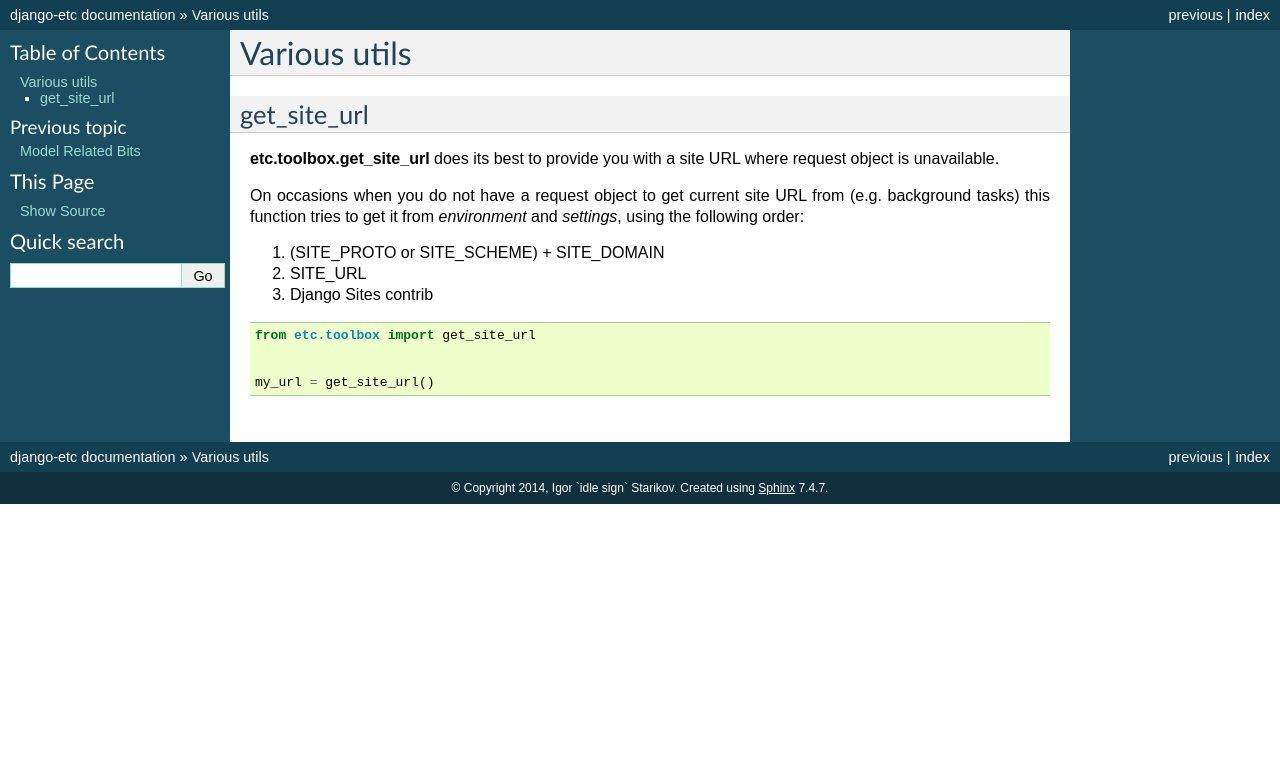
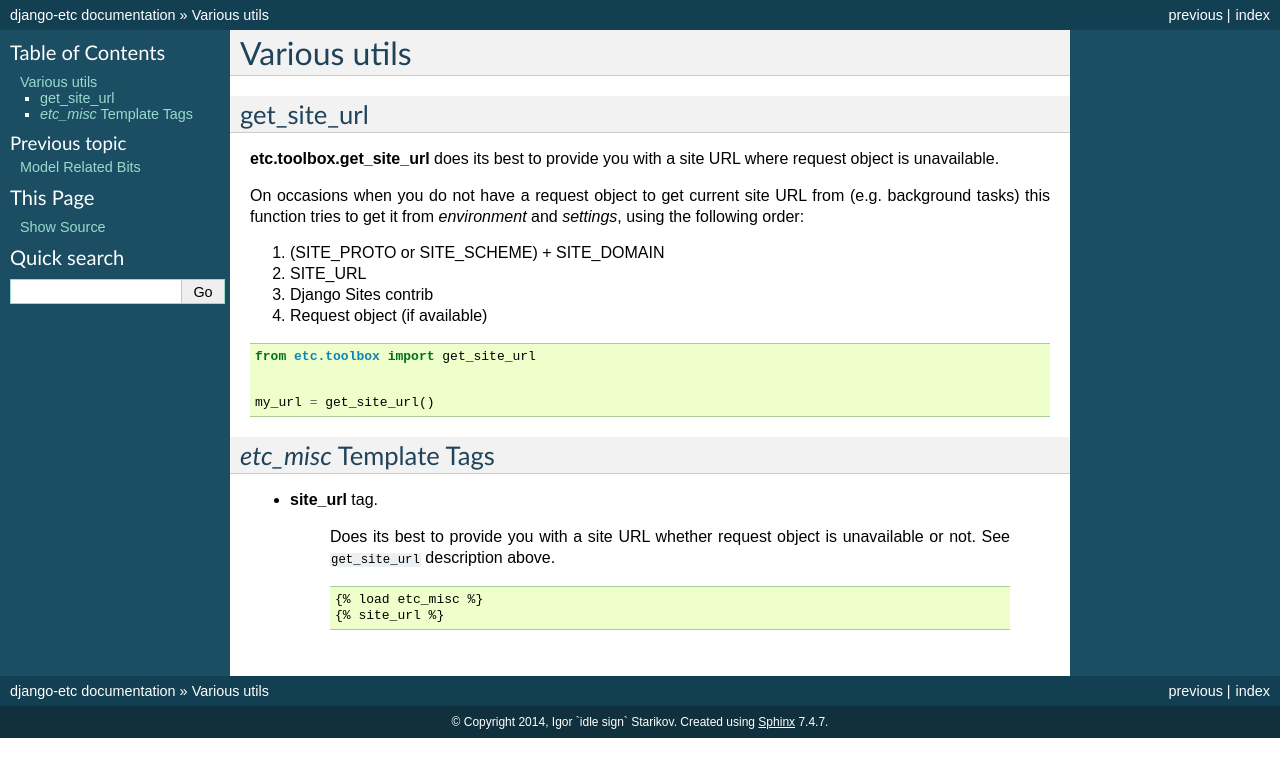
Before and after one commit to idlesign/django-etc, a Sphinx documentation site: the page built from docs/source/utils.rst, in a window 1280 px wide. Shown: the top 777 px of the page. Built offline with Sphinx 7.4.7, drawn with Linux system fonts in a browser that asks for light colours; pages that are not in the unit, such as notebooks, are missing from menus; the version number could not be read and is left out.

Commit message:
Docs updated.

```diff
--- a/README.rst
+++ b/README.rst
@@ -29,7 +29,7 @@ Description
 
 Utils:
 
-* **etc.toolbox.get_site_url** does its best to provide you with a site URL where request object is unavailable.
+* **etc.toolbox.get_site_url** does its best to provide you with a site URL whether request object is unavailable or not.
 
 
 Models:
@@ -70,6 +70,10 @@ Template tags:
 
     * **gravatar_get_img** returns Gravatar image HTML tag for a given string or UserModel.
 
+* `etc_misc`
+
+    * **site_url** does its best to provide you with a site URL whether request object is unavailable or not.
+
 
 
 Documentation
--- a/docs/source/utils.rst
+++ b/docs/source/utils.rst
@@ -13,6 +13,7 @@ this function tries to get it from *environment* and *settings*, using the follo
 1. (SITE_PROTO or SITE_SCHEME) + SITE_DOMAIN
 2. SITE_URL
 3. Django Sites contrib
+4. Request object (if available)
 
 
 .. code-block:: python
@@ -21,3 +22,18 @@ this function tries to get it from *environment* and *settings*, using the follo
 
 
     my_url = get_site_url()
+
+
+
+`etc_misc` Template Tags
+------------------------
+
+* **site_url** tag.
+
+    Does its best to provide you with a site URL whether request object is unavailable or not.
+    See ``get_site_url`` description above.
+
+    .. code-block:: html
+
+        {% load etc_misc %}
+        {% site_url %}
```
Also changed, not shown: 1 other file.
